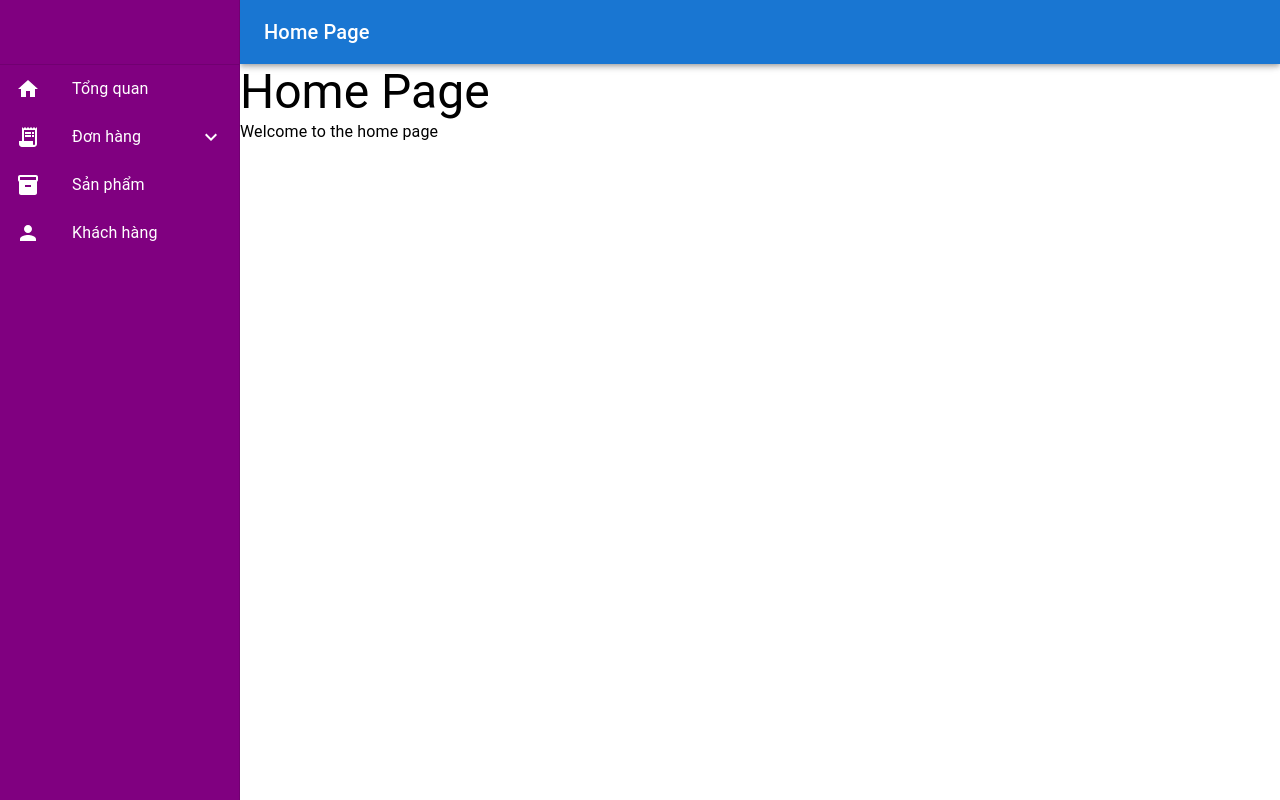
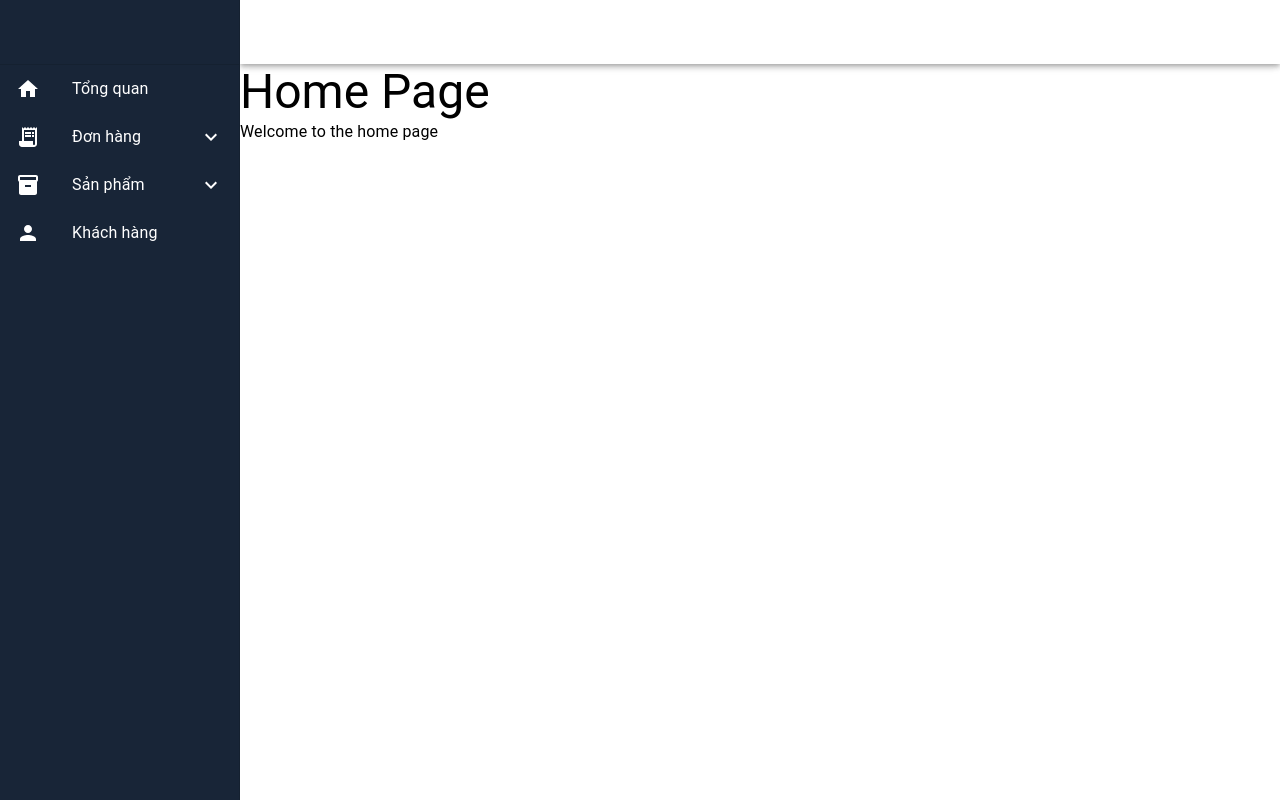
Before and after one commit to huulamthcsyl/InternSapo2024-Frontend, a React (Vite) app: page / in a window 1280 px wide. Built offline with nearby package versions, Linux system fonts and the light colour scheme.

Commit message:
Update MainAppBar, HomeDrawer

```diff
--- a/src/components/drawer/DrawerItem.tsx
+++ b/src/components/drawer/DrawerItem.tsx
@@ -1,4 +1,5 @@
 import { ListItem, ListItemButton, ListItemText, ListItemIcon } from "@mui/material"
+import { useNavigate } from "react-router-dom"
 
 
 type Props = {
@@ -7,10 +8,13 @@ type Props = {
   icon: any
 }
 
-export default function DrawerItem({ name, icon }: Props) {
+export default function DrawerItem({ name, link, icon }: Props) {
+
+  const navigate = useNavigate();
+
   return (
     <ListItem key={name} disablePadding>
-      <ListItemButton>
+      <ListItemButton onClick={() => navigate(link)}>
         <ListItemIcon sx={{ color: "#fff" }}>
           {icon}
         </ListItemIcon>
--- a/src/components/drawer/HomeDrawer.tsx
+++ b/src/components/drawer/HomeDrawer.tsx
@@ -6,12 +6,16 @@ import { ExpandLess, ExpandMore } from "@mui/icons-material";
 import HomeIcon from '@mui/icons-material/Home';
 import InventoryIcon from '@mui/icons-material/Inventory';
 import PersonIcon from '@mui/icons-material/Person';
+import { useNavigate } from "react-router-dom";
 
 type Props = {}
 
 export default function HomeDrawer({ }: Props) {
 
   const [openOrder, setOpenOrder] = useState(false);
+  const [openProduct, setOpenProduct] = useState(false);
+
+  const navigate = useNavigate();
 
   return (
     <Drawer sx={{
@@ -24,7 +28,7 @@ export default function HomeDrawer({ }: Props) {
     }}
       PaperProps={{
         sx: {
-          backgroundColor: 'purple',
+          backgroundColor: '#182537',
         }
       }}
       variant="permanent"
@@ -43,7 +47,7 @@ export default function HomeDrawer({ }: Props) {
         </ListItemButton>
         <Collapse in={openOrder} timeout="auto" unmountOnExit>
           <List disablePadding>
-            <ListItemButton sx={{ pl: 4, color: '#fff' }}>
+            <ListItemButton sx={{ pl: 4, color: '#fff' }} onClick={() => navigate('/order')}>
               <ListItemText primary="Tạo đơn hàng" />
             </ListItemButton>
           </List>
@@ -53,9 +57,27 @@ export default function HomeDrawer({ }: Props) {
             </ListItemButton>
           </List>
         </Collapse>
+        <ListItemButton onClick={() => setOpenProduct(!openProduct)}>
+          <ListItemIcon sx={{ color: "#fff" }}>
+            <InventoryIcon />
+          </ListItemIcon>
+          <ListItemText sx={{ color: "#fff" }} primary="Sản phẩm" />
+          {openProduct ? <ExpandLess style={{ color: '#fff' }}/> : <ExpandMore style={{ color: '#fff' }}/>}
+        </ListItemButton>
+        <Collapse in={openProduct} timeout="auto" unmountOnExit>
+          <List disablePadding>
+            <ListItemButton sx={{ pl: 4, color: '#fff' }}>
+              <ListItemText primary="Danh sách sản phẩm" />
+            </ListItemButton>
+          </List>
+          <List disablePadding>
+            <ListItemButton sx={{ pl: 4, color: '#fff' }}>
+              <ListItemText primary="Quản lý kho" />
+            </ListItemButton>
+          </List>
+        </Collapse>
+        <DrawerItem name="Khách hàng" icon={<PersonIcon style={{ color: '#fff' }} />} link="/"/>
       </List>
-      <DrawerItem name="Sản phẩm" icon={<InventoryIcon style={{ color: '#fff' }} />} link="/"/>
-      <DrawerItem name="Khách hàng" icon={<PersonIcon style={{ color: '#fff' }} />} link="/"/>
     </Drawer>
   )
 }
--- a/src/components/layout/MainAppBar.tsx
+++ b/src/components/layout/MainAppBar.tsx
@@ -8,7 +8,7 @@ type Props = {
 
 export default function MainAppBar({ children }: Props) {
   return (
-    <AppBar sx={{ width: 'calc(100% - 240px)' }} position="fixed">
+    <AppBar sx={{ width: 'calc(100% - 240px)', backgroundColor: '#fff' }} position="fixed">
       <Toolbar>
         {children}
       </Toolbar>
```
